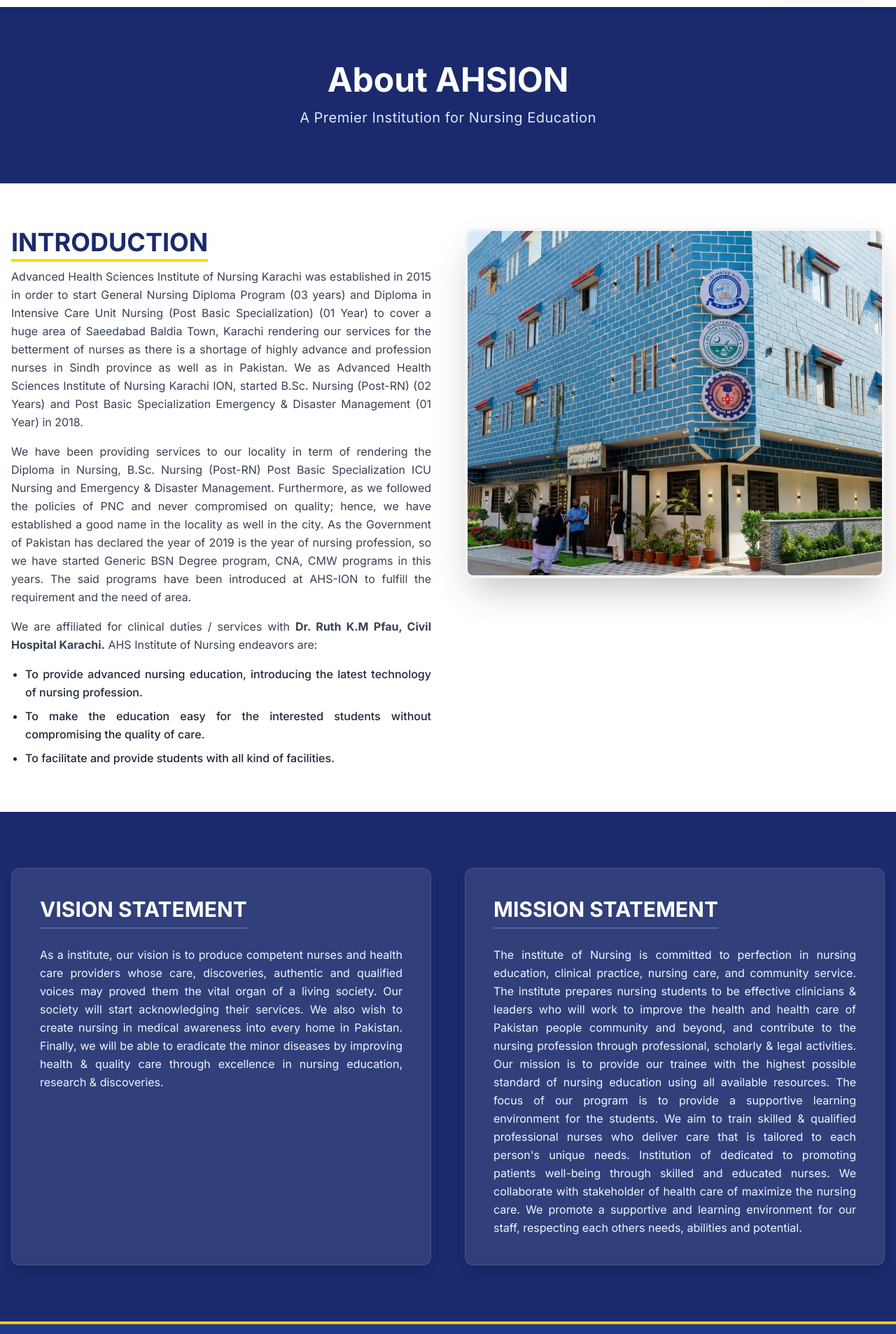
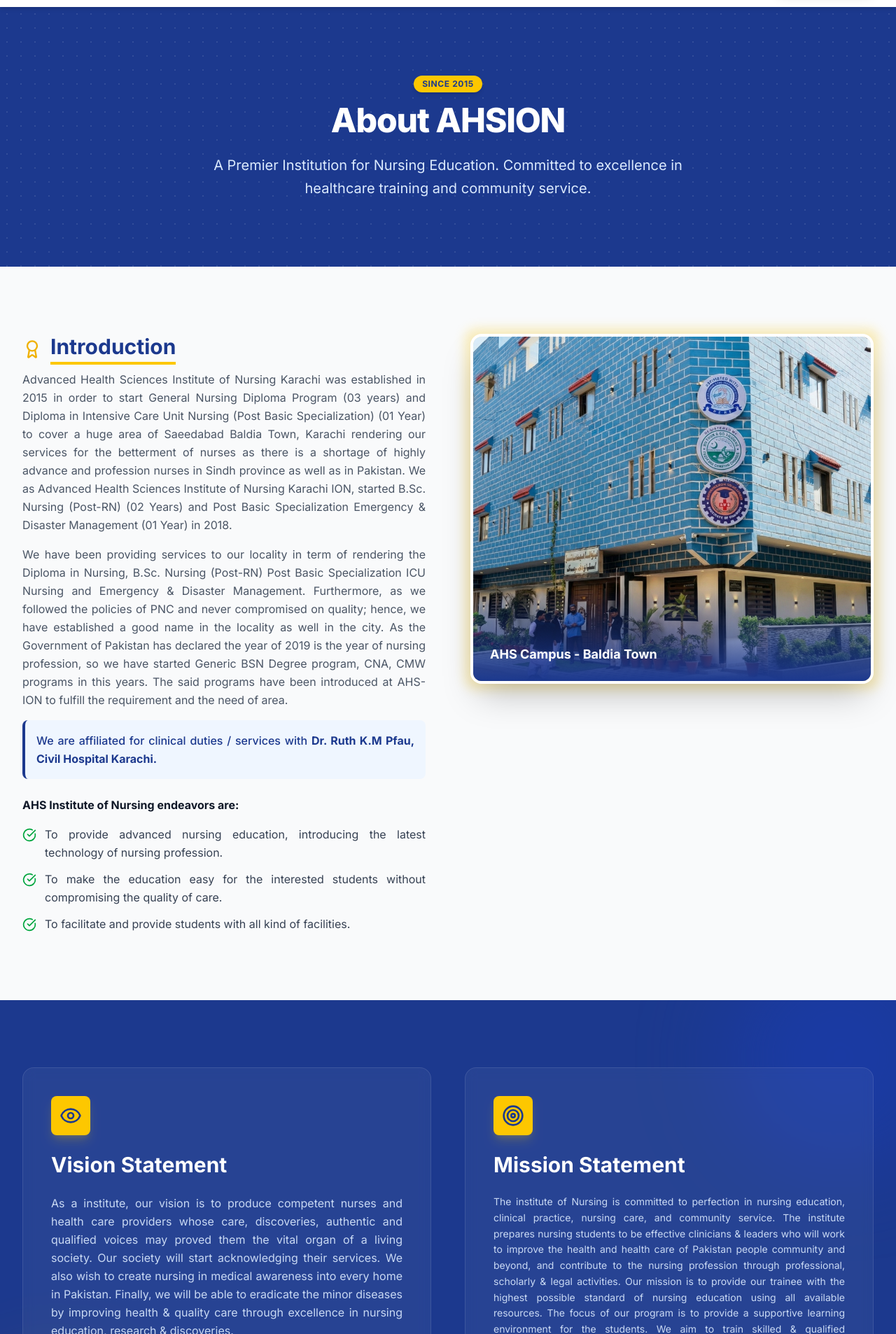
Before and after one commit to AHSANKHAN1999/ahsion-website, a Next.js app: page /about in a window 1280 px wide. Shown: the part 74-1980 px from the top of the page at 70% size. Built offline with nearby package versions, Linux system fonts and the light colour scheme.

Commit message:
Update about page to university theme with vision mission cards

```diff
--- a/src/app/about/page.js
+++ b/src/app/about/page.js
@@ -1,101 +1,128 @@
 "use client";
 
 import Image from "next/image";
+import Section from "@/components/Section";
+import { Target, Eye, CheckCircle, Award } from "lucide-react";
 
 export default function About() {
-  // Brand Color defined here
-  const brandColor = "#1A2A6C";
+  return (
+    <div className="bg-gray-50 min-h-screen font-sans">
 
-  return (
-    <div className="bg-white text-gray-900 font-sans">
+      {/* ================= HERO SECTION ================= */}
+      <div className="relative bg-blue-900 text-white py-24 px-4 overflow-hidden">
+        {/* Pattern Overlay */}
+        <div className="absolute inset-0 opacity-10"
+             style={{ backgroundImage: 'radial-gradient(#ffffff 1px, transparent 1px)', backgroundSize: '20px 20px' }}>
+        </div>
 
-      {/* ================= HEADER ================= */}
-      <div
-        className="text-white py-20 px-4 text-center"
-        style={{ backgroundColor: brandColor }}
-      >
-        <h1 className="text-4xl md:text-5xl font-bold mb-4">About AHSION</h1>
-        <p className="text-xl text-blue-100 max-w-2xl mx-auto tracking-wide">
-          A Premier Institution for Nursing Education
+        <div className="relative z-10 max-w-7xl mx-auto text-center">
+          <span className="inline-block py-1 px-3 rounded-full bg-yellow-400 text-blue-900 font-bold text-xs uppercase tracking-wider mb-4 shadow-md">
+            Since 2015
+          </span>
+          <h1 className="text-4xl md:text-5xl font-extrabold mb-6 tracking-tight">
+            About AHSION
+          </h1>
+          <p className="text-lg md:text-xl text-blue-100 max-w-2xl mx-auto leading-relaxed">
+            A Premier Institution for Nursing Education. Committed to excellence in healthcare training and community service.
           </p>
         </div>
+      </div>
 
-      {/* ================= INTRODUCTION (Full Text from Image) ================= */}
-      <section className="bg-white py-16 px-4">
-        <div className="max-w-7xl mx-auto grid grid-cols-1 lg:grid-cols-2 gap-12 items-start">
+      {/* ================= INTRODUCTION SECTION ================= */}
+      <Section className="py-20">
+        <div className="grid grid-cols-1 lg:grid-cols-2 gap-16 items-start">
 
-          {/* Text Side */}
-          <div className="flex flex-col space-y-6">
-            <h2
-              className="text-3xl md:text-4xl font-bold mb-2 uppercase border-b-4 inline-block w-fit pb-1"
-              style={{ color: brandColor, borderColor: "#FFD700" }} // Yellow underline like image
-            >
+          {/* Text Content */}
+          <div className="space-y-6">
+            <div className="flex items-center gap-3 mb-2">
+                <Award className="text-yellow-500" size={28} />
+                <h2 className="text-3xl font-bold text-blue-900 border-b-4 border-yellow-400 pb-1 inline-block">
                 Introduction
                 </h2>
+            </div>
 
-            <div className="text-gray-700 text-base leading-relaxed text-justify space-y-4">
+            <div className="text-gray-600 text-base leading-relaxed text-justify space-y-4">
               <p>
                 Advanced Health Sciences Institute of Nursing Karachi was established in 2015 in order to start General Nursing Diploma Program (03 years) and Diploma in Intensive Care Unit Nursing (Post Basic Specialization) (01 Year) to cover a huge area of Saeedabad Baldia Town, Karachi rendering our services for the betterment of nurses as there is a shortage of highly advance and profession nurses in Sindh province as well as in Pakistan. We as Advanced Health Sciences Institute of Nursing Karachi ION, started B.Sc. Nursing (Post-RN) (02 Years) and Post Basic Specialization Emergency & Disaster Management (01 Year) in 2018.
               </p>
               <p>
                 We have been providing services to our locality in term of rendering the Diploma in Nursing, B.Sc. Nursing (Post-RN) Post Basic Specialization ICU Nursing and Emergency & Disaster Management. Furthermore, as we followed the policies of PNC and never compromised on quality; hence, we have established a good name in the locality as well in the city. As the Government of Pakistan has declared the year of 2019 is the year of nursing profession, so we have started Generic BSN Degree program, CNA, CMW programs in this years. The said programs have been introduced at AHS-ION to fulfill the requirement and the need of area.
               </p>
-              <p>
-                We are affiliated for clinical duties / services with <strong>Dr. Ruth K.M Pfau, Civil Hospital Karachi.</strong> AHS Institute of Nursing endeavors are:
+              <p className="bg-blue-50 p-4 rounded-lg border-l-4 border-blue-900 font-medium text-blue-900">
+                We are affiliated for clinical duties / services with <strong>Dr. Ruth K.M Pfau, Civil Hospital Karachi.</strong>
               </p>
 
-              {/* Bullet Points from Image */}
-              <ul className="list-disc pl-5 space-y-2 text-gray-800 font-medium">
-                <li>To provide advanced nursing education, introducing the latest technology of nursing profession.</li>
-                <li>To make the education easy for the interested students without compromising the quality of care.</li>
-                <li>To facilitate and provide students with all kind of facilities.</li>
+              <h3 className="font-bold text-gray-900 pt-2">AHS Institute of Nursing endeavors are:</h3>
+              <ul className="space-y-3">
+                {[
+                    "To provide advanced nursing education, introducing the latest technology of nursing profession.",
+                    "To make the education easy for the interested students without compromising the quality of care.",
+                    "To facilitate and provide students with all kind of facilities."
+                ].map((item, idx) => (
+                    <li key={idx} className="flex items-start gap-3">
+                        <CheckCircle className="w-5 h-5 text-green-600 flex-shrink-0 mt-1" />
+                        <span className="text-gray-700">{item}</span>
+                    </li>
+                ))}
               </ul>
             </div>
           </div>
 
           {/* Image Side */}
-          <div className="relative h-[500px] w-full rounded-xl overflow-hidden shadow-2xl border-4 border-gray-100 mt-8 lg:mt-0">
+          <div className="relative group">
+            <div className="absolute -inset-2 bg-yellow-400 rounded-2xl blur opacity-25 group-hover:opacity-50 transition duration-1000 group-hover:duration-200"></div>
+            <div className="relative h-[500px] w-full rounded-2xl overflow-hidden shadow-2xl border-4 border-white">
                 <Image
                     src="/images/about-main.jpg"
                     alt="Campus Building"
                     fill
-                className="object-cover"
+                    className="object-cover transform transition duration-700 group-hover:scale-105"
                     sizes="(max-width: 768px) 100vw, 50vw"
                 />
+                {/* Overlay Text */}
+                <div className="absolute bottom-0 left-0 right-0 bg-gradient-to-t from-blue-900 to-transparent p-6 pt-20">
+                    <p className="text-white font-bold text-lg">AHS Campus - Baldia Town</p>
+                </div>
+            </div>
           </div>
 
         </div>
-      </section>
+      </Section>
 
-      {/* ================= MISSION & VISION (Full Text from Image) ================= */}
-      <section
-        className="text-white py-20 px-4"
-        style={{ backgroundColor: brandColor }}
-      >
-        <div className="max-w-7xl mx-auto grid grid-cols-1 md:grid-cols-2 gap-12">
+      {/* ================= VISION & MISSION SECTION ================= */}
+      <div className="bg-blue-900 text-white py-24 relative overflow-hidden">
+         {/* Background Decoration */}
+         <div className="absolute top-0 right-0 -mr-20 -mt-20 w-80 h-80 rounded-full bg-blue-800 opacity-50 blur-3xl"></div>
+         <div className="absolute bottom-0 left-0 -ml-20 -mb-20 w-80 h-80 rounded-full bg-yellow-500 opacity-10 blur-3xl"></div>
+
+        <div className="max-w-7xl mx-auto px-4 sm:px-6 lg:px-8 relative z-10">
+            <div className="grid grid-cols-1 md:grid-cols-2 gap-12">
 
             {/* Vision Statement */}
-          <div className="bg-white/10 p-8 md:p-10 rounded-xl backdrop-blur-sm border border-white/10 shadow-lg">
-            <h3 className="text-3xl font-bold mb-6 text-white uppercase border-b-2 border-white/20 pb-2 inline-block">
-              Vision Statement
-            </h3>
-            <p className="text-blue-50 leading-relaxed text-justify text-sm md:text-base">
+            <div className="bg-white/5 p-10 rounded-2xl backdrop-blur-sm border border-white/10 hover:border-yellow-400/50 transition-colors duration-300">
+                <div className="bg-yellow-400 w-14 h-14 rounded-lg flex items-center justify-center text-blue-900 mb-6 shadow-lg shadow-yellow-400/20">
+                    <Eye size={32} />
+                </div>
+                <h3 className="text-3xl font-bold mb-6 text-white">Vision Statement</h3>
+                <p className="text-blue-100 leading-relaxed text-justify opacity-90">
                 As a institute, our vision is to produce competent nurses and health care providers whose care, discoveries, authentic and qualified voices may proved them the vital organ of a living society. Our society will start acknowledging their services. We also wish to create nursing in medical awareness into every home in Pakistan. Finally, we will be able to eradicate the minor diseases by improving health & quality care through excellence in nursing education, research & discoveries.
                 </p>
             </div>
 
             {/* Mission Statement */}
-          <div className="bg-white/10 p-8 md:p-10 rounded-xl backdrop-blur-sm border border-white/10 shadow-lg">
-            <h3 className="text-3xl font-bold mb-6 text-white uppercase border-b-2 border-white/20 pb-2 inline-block">
-              Mission Statement
-            </h3>
-            <p className="text-blue-50 leading-relaxed text-justify text-sm md:text-base">
+            <div className="bg-white/5 p-10 rounded-2xl backdrop-blur-sm border border-white/10 hover:border-yellow-400/50 transition-colors duration-300">
+                <div className="bg-yellow-400 w-14 h-14 rounded-lg flex items-center justify-center text-blue-900 mb-6 shadow-lg shadow-yellow-400/20">
+                    <Target size={32} />
+                </div>
+                <h3 className="text-3xl font-bold mb-6 text-white">Mission Statement</h3>
+                <p className="text-blue-100 leading-relaxed text-justify opacity-90 text-sm">
                 The institute of Nursing is committed to perfection in nursing education, clinical practice, nursing care, and community service. The institute prepares nursing students to be effective clinicians & leaders who will work to improve the health and health care of Pakistan people community and beyond, and contribute to the nursing profession through professional, scholarly & legal activities. Our mission is to provide our trainee with the highest possible standard of nursing education using all available resources. The focus of our program is to provide a supportive learning environment for the students. We aim to train skilled & qualified professional nurses who deliver care that is tailored to each person's unique needs. Institution of dedicated to promoting patients well-being through skilled and educated nurses. We collaborate with stakeholder of health care of maximize the nursing care. We promote a supportive and learning environment for our staff, respecting each others needs, abilities and potential.
                 </p>
             </div>
 
             </div>
-      </section>
+        </div>
+      </div>
 
     </div>
   );
```
Lines whose indentation alone changed are shown as unchanged.
